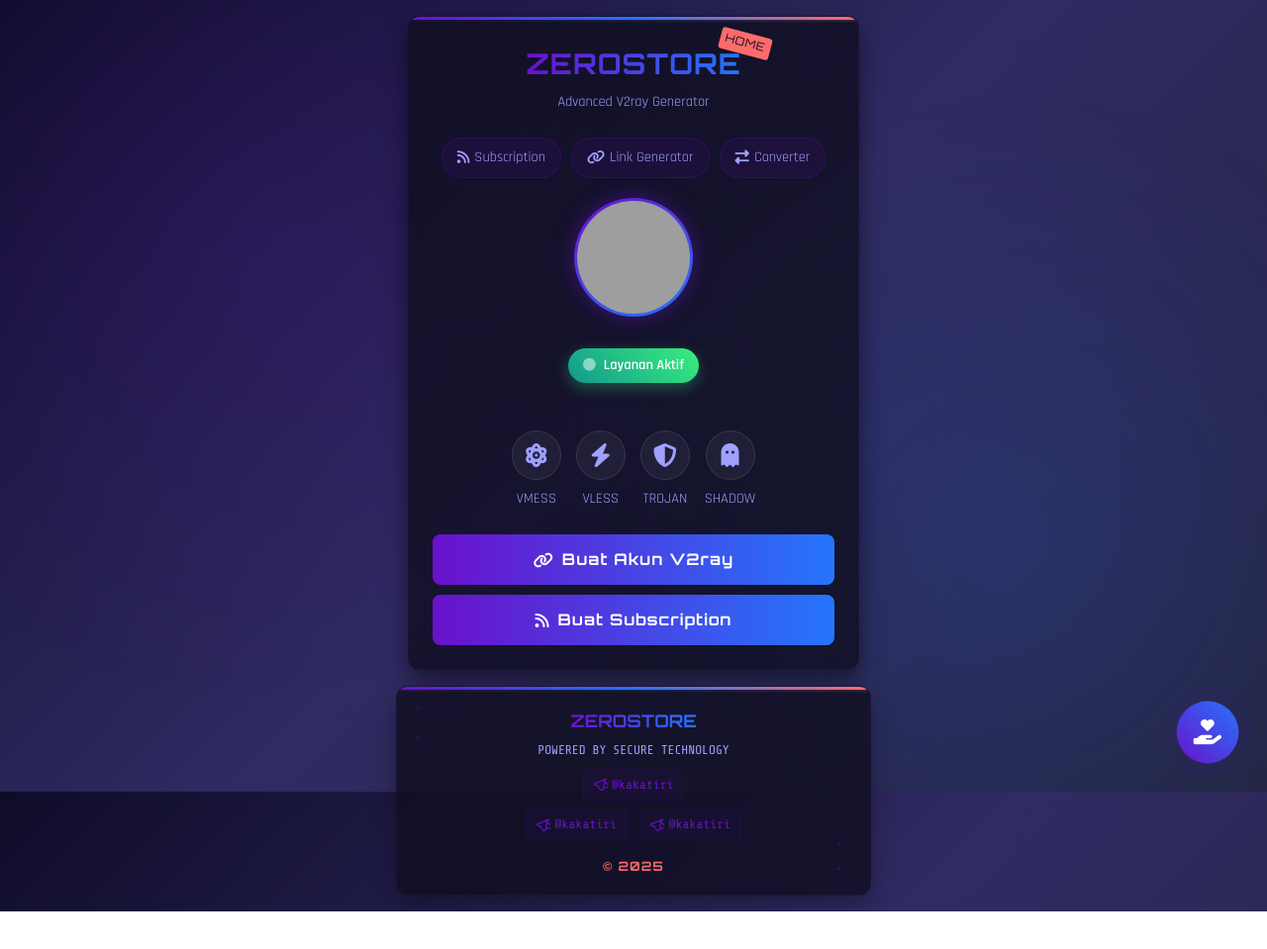
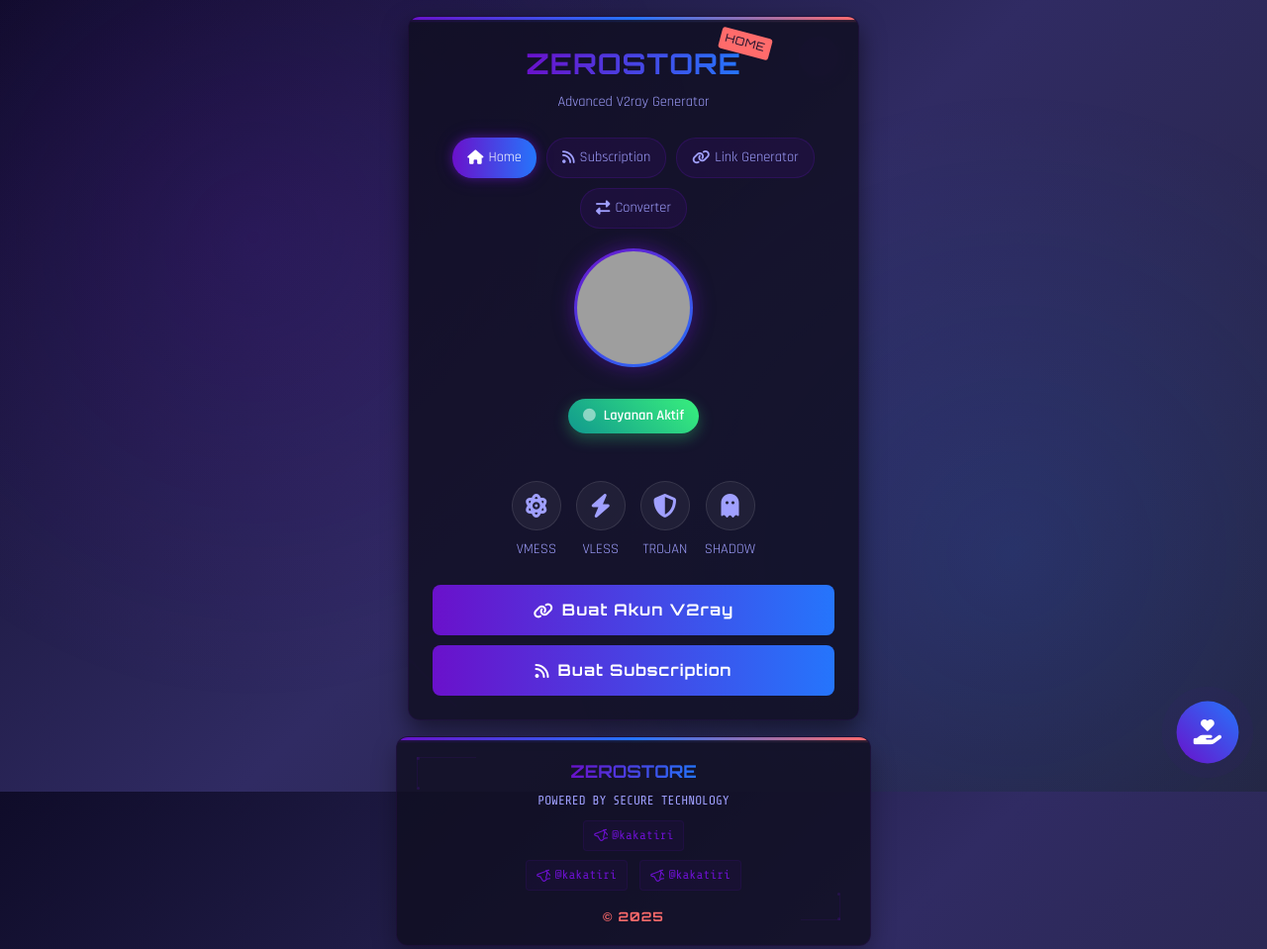
Before and after one commit to u2sz/cfvlCloud, a plain HTML site: page web/index.html in a window 1280 px wide. Shown: the top 959 px of the page at 99% size. Before the commit the page ends 921 px from the top, so only its background shows below. Drawn offline with nearby package versions, Linux system fonts and the light colour scheme; grey boxes are pictures that could not be loaded.

Commit message:
Update index.html

```diff
--- a/web/index.html
+++ b/web/index.html
@@ -483,6 +483,9 @@
             </div>
 
             <div class="nav-buttons">
+                <a href="" class="nav-button active">
+                    <i class="fas fa-home"></i> Home
+                </a>
                 <a href="sub" class="nav-button">
                     <i class="fas fa-rss"></i> Subscription
                 </a>
```
